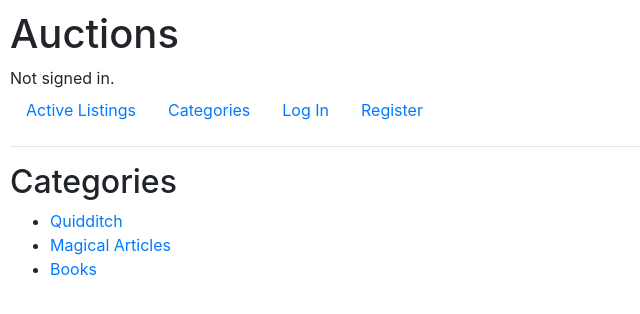
After one commit to Polomeo/commerce, a Django app: page /categories/ in a window 1280 px wide. The commit adds this page. Shown: the top 314 px of the page, without its empty margins (0-640 px from the left). Run offline with Django 3.2, Linux system fonts and the light colour scheme; data comes from the database, SQL or seed files in the repository; some libraries are stand-ins or nearby versions.

Commit message:
Added category page

```diff
--- /dev/null
+++ b/commerce/auctions/templates/auctions/categories.html
@@ -0,0 +1,10 @@
+{% extends "auctions/layout.html" %}
+{% block title %}Categories{% endblock %}
+{% block body %}
+<h2>Categories</h2>
+<ul>
+    {% for category in categories %}
+    <li><a href="{% url 'index' %}?cat={{ category.id }}">{{ category.title }}</a></li>
+    {% endfor %}
+</ul>
+{% endblock %}
--- a/commerce/auctions/templates/auctions/layout.html
+++ b/commerce/auctions/templates/auctions/layout.html
@@ -22,6 +22,9 @@
     <ul class="nav">
         <li class="nav-item">
             <a class="nav-link" href="{% url 'index' %}">Active Listings</a>
+        </li>
+        <li class="nav-item">
+            <a class="nav-link" href="{% url 'categories' %}">Categories</a>
         </li>
         {% if user.is_authenticated %}
         <li class="nav-item">
--- a/commerce/auctions/urls.py
+++ b/commerce/auctions/urls.py
@@ -4,6 +4,7 @@ from . import views
 
 urlpatterns = [
     path("", views.index, name="index"),
+    path("categories/", views.categories_view, name="categories"),
     path("login/", views.login_view, name="login"),
     path("logout/", views.logout_view, name="logout"),
     path("register/", views.register, name="register"),
--- a/commerce/auctions/views.py
+++ b/commerce/auctions/views.py
@@ -8,7 +8,7 @@ from django.http import HttpResponse, HttpResponseRedirect
 from django.shortcuts import render, redirect
 from django.urls import reverse
 
-from .models import User, Listing, Bid, Comment
+from .models import User, Listing, Bid, Comment, Category
 from .forms import CreateListingForm
 
 
@@ -130,6 +130,13 @@ def listing_view(request, pk):
     })
 
 
+def categories_view(request):
+    categories = Category.objects.all()
+    return render(request, 'auctions/categories.html', {
+        "categories": categories,
+    })
+
+
 @login_required(login_url="login")
 def my_listings(request):
     listings = Listing.objects.annotate(
```
